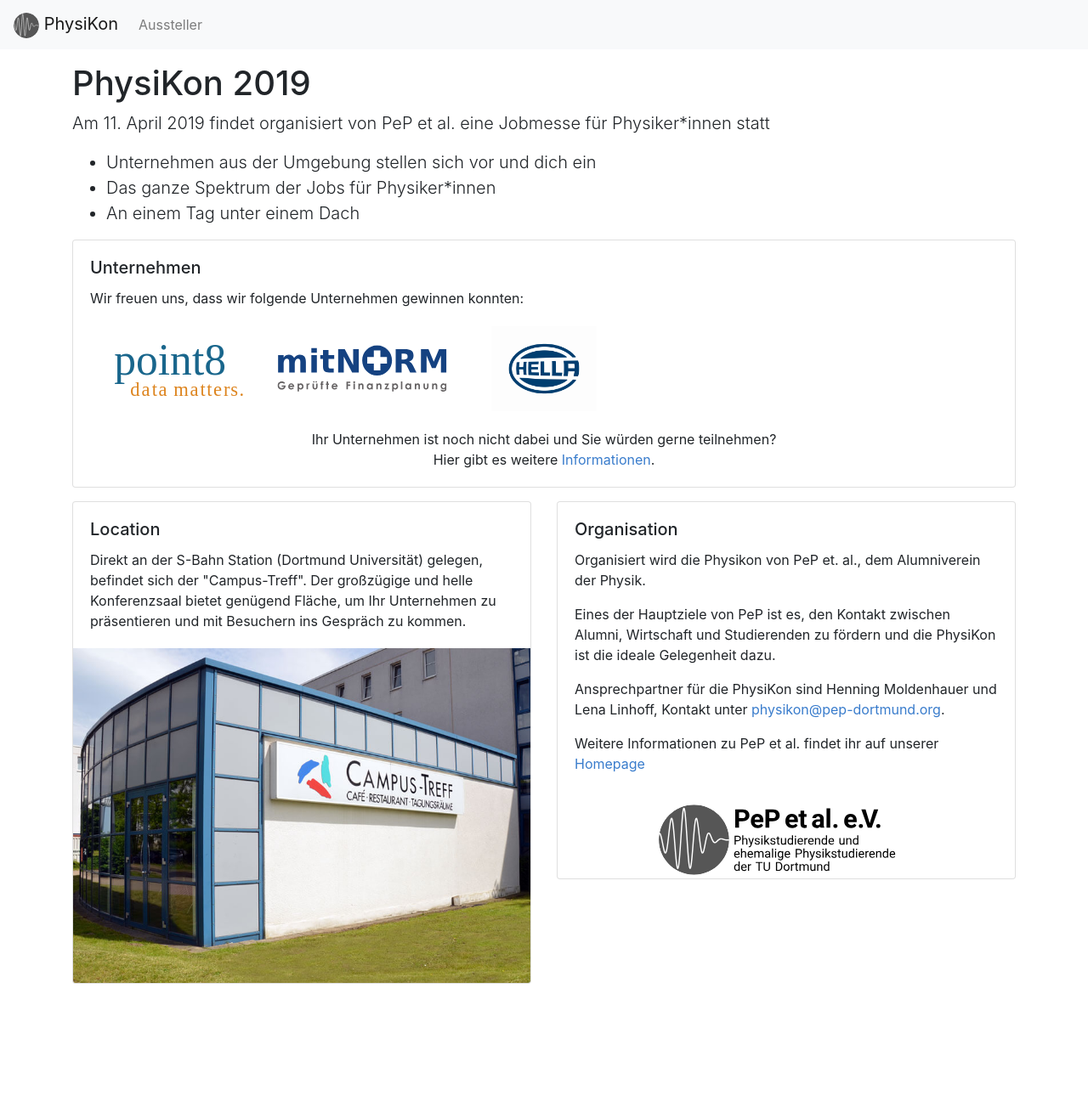
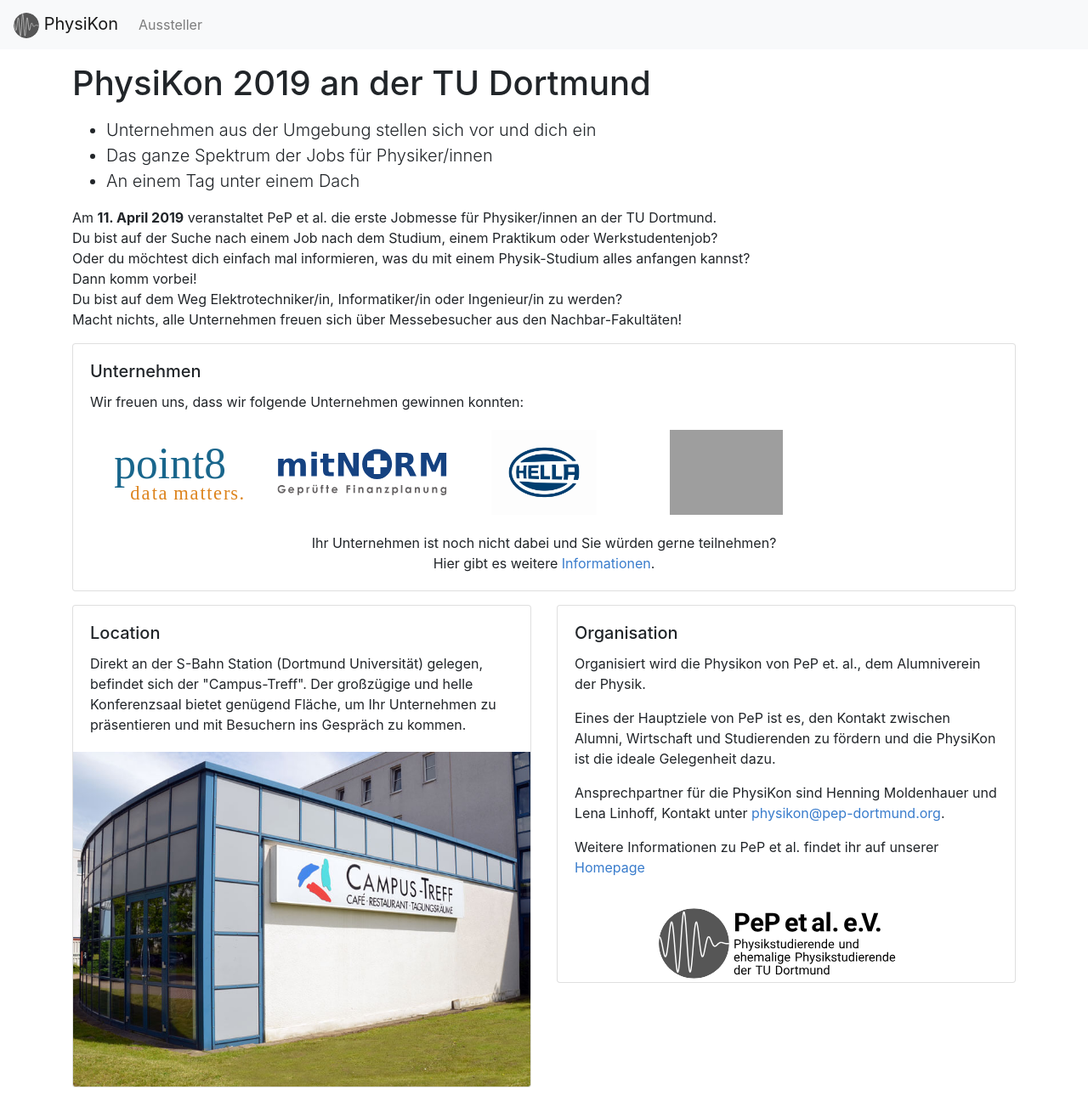
Before and after one commit to smjolame/homepage-physikon, a Jekyll site: the page built from index.html, in a window 1280 px wide. Shown: the whole page at 85% size. Built offline with Jekyll 4.4.1, drawn with Linux system fonts in a browser that asks for light colours; before the commit the page ends 1174 px from its top, so only the background shows below that; grey boxes are pictures that could not be loaded.

Commit message:
add zeb Logo und ein bisschen mehr Text

```diff
--- a/index.html
+++ b/index.html
@@ -1,17 +1,26 @@
 ---
 layout: default
-title: PhysiKon 2019
+title: PhysiKon 2019 an der TU Dortmund
 ---
 
 <header class="container">
   <h1>{{ page.title }}</h1>
   <p class="lead" markdown="1">
-    Am 11. April 2019 findet organisiert von PeP et al. eine Jobmesse für Physiker*innen statt
+
+
     <ul class="lead">
       <li>Unternehmen aus der Umgebung stellen sich vor und dich ein
-      <li>Das ganze Spektrum der Jobs für Physiker*innen
+      <li>Das ganze Spektrum der Jobs für Physiker/innen
       <li>An einem Tag unter einem Dach
     </ul>
+
+    Am <b>11. April 2019</b> veranstaltet PeP et al. die erste Jobmesse für Physiker/innen an der TU Dortmund. <br>
+    Du bist auf der Suche nach einem Job nach dem Studium, einem Praktikum oder Werkstudentenjob? <br>
+    Oder du möchtest dich einfach mal informieren, was du mit einem Physik-Studium alles anfangen kannst?<br>
+    Dann komm vorbei! <br>
+    Du bist auf dem Weg Elektrotechniker/in, Informatiker/in oder Ingenieur/in zu werden? <br>
+    Macht nichts, alle Unternehmen freuen sich über Messebesucher aus den Nachbar-Fakultäten!<br>
+
   </p>
 </header>
 
@@ -37,6 +46,10 @@
 
           <a class="company" href="https://www.hella.com">
             <img src="img/logos/hella.png" alt="HELLA">
+          </a>
+
+          <a class="company" href="https://www.zeb.de/">
+            <img src="img/logos/zeb_Logo_CMYK.png" alt="zeb">
           </a>
 
 
```
